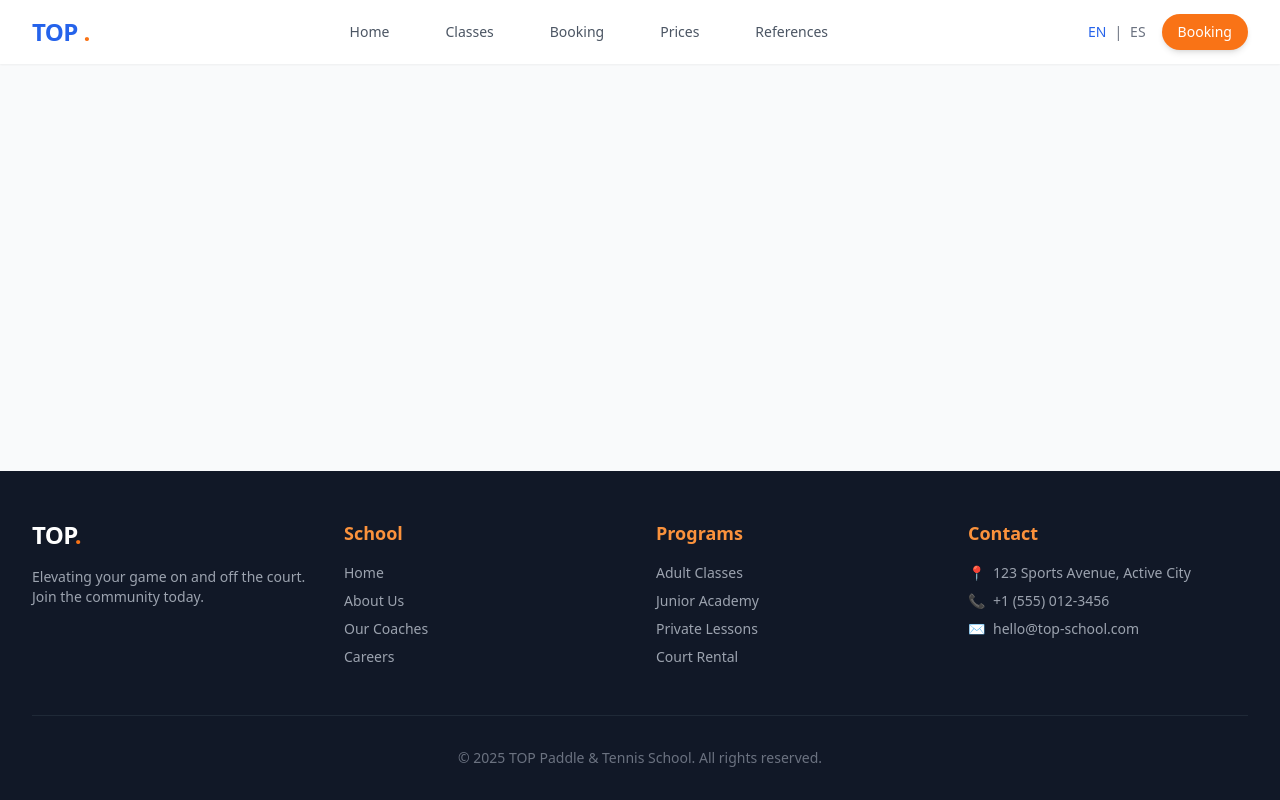
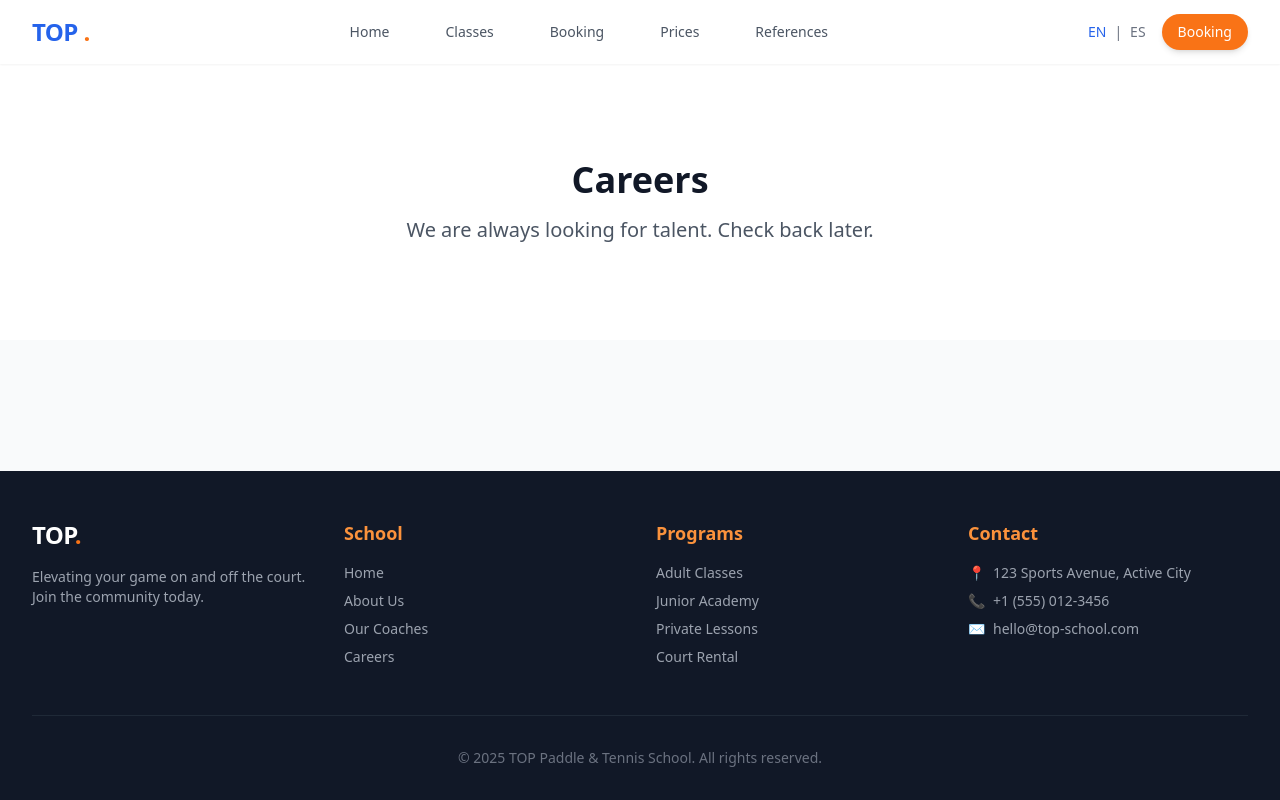
Before and after one commit to subsubl/TOP-Website, a Nuxt app: page /careers in a window 1280 px wide. Built offline with nearby package versions, Linux system fonts and the light colour scheme.

Commit message:
Add missing pages to fix build

```diff
--- /dev/null
+++ b/pages/about.vue
@@ -0,0 +1,8 @@
+<template>
+  <div class="bg-white py-24">
+    <div class="container mx-auto px-4 text-center">
+      <h1 class="text-4xl font-bold text-gray-900 mb-4">About Us</h1>
+      <p class="text-xl text-gray-600">This page is coming soon.</p>
+    </div>
+  </div>
+</template>
--- /dev/null
+++ b/pages/careers.vue
@@ -0,0 +1,8 @@
+<template>
+  <div class="bg-white py-24">
+    <div class="container mx-auto px-4 text-center">
+      <h1 class="text-4xl font-bold text-gray-900 mb-4">Careers</h1>
+      <p class="text-xl text-gray-600">We are always looking for talent. Check back later.</p>
+    </div>
+  </div>
+</template>
--- /dev/null
+++ b/pages/coaches.vue
@@ -0,0 +1,8 @@
+<template>
+  <div class="bg-white py-24">
+    <div class="container mx-auto px-4 text-center">
+      <h1 class="text-4xl font-bold text-gray-900 mb-4">Our Coaches</h1>
+      <p class="text-xl text-gray-600">Meet our team soon.</p>
+    </div>
+  </div>
+</template>
```
